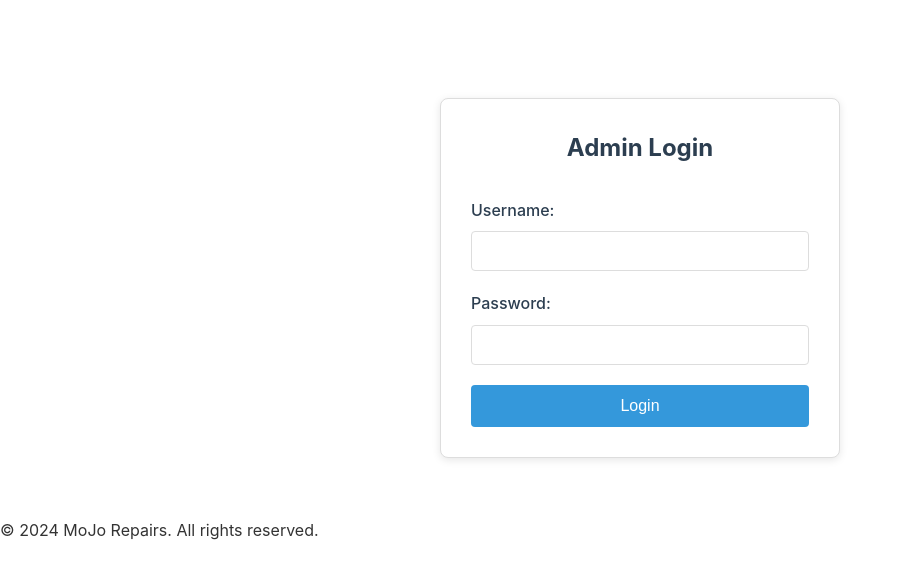
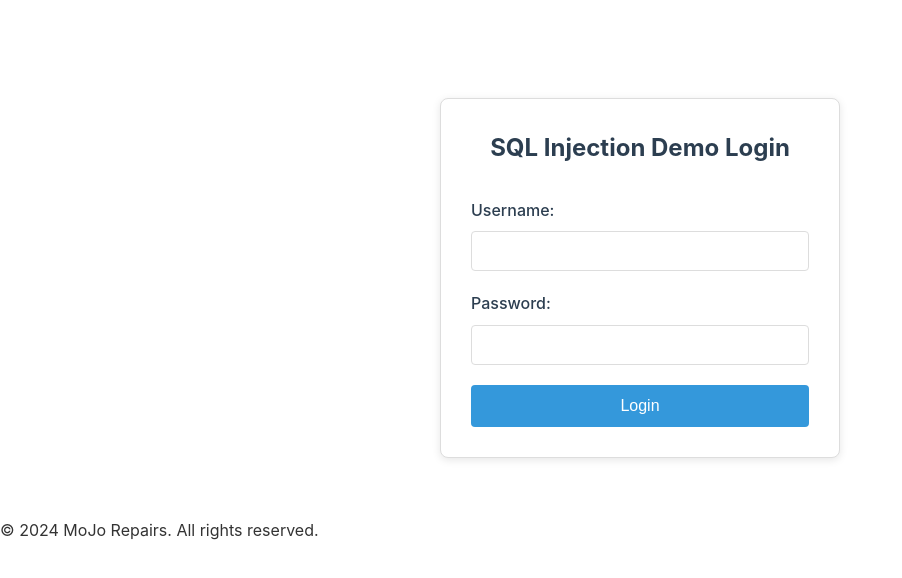
Before and after one commit to JoshMendiola/MoJoRepair, a React app: page /sql-demo/admin in a window 1280 px wide. Shown: the top 578 px of the page, without its empty margins (0-902 px from the left). Built offline with nearby package versions, Linux system fonts and the light colour scheme.

Commit message:
add functionality to VulnerableLogin.tsx

```diff
--- a/src/pages/SQLDemo/VulnerableLogin.tsx
+++ b/src/pages/SQLDemo/VulnerableLogin.tsx
@@ -1,3 +1,4 @@
+// VulnerableLogin.tsx
 import React, { useState } from 'react';
 import { useNavigate } from 'react-router-dom';
 import '../../css/VulnerableLogin.css';
@@ -11,18 +12,22 @@ const VulnerableLogin = () => {
   const handleSubmit = async (e: React.FormEvent) => {
     e.preventDefault();
     try {
-      const response = await fetch('/api/sql-demo/login', {
+      const response = await fetch('http://147.182.176.235/api/sql-demo/login', {
         method: 'POST',
         headers: {
           'Content-Type': 'application/json',
         },
         body: JSON.stringify({ username, password }),
+        credentials: 'include'  // Important for cookies if needed
       });
 
+      const data = await response.json();
+
       if (response.ok) {
+        // Successful login
         navigate('/sql-demo/employee-dashboard');
       } else {
-        setError('Login failed');
+        setError(data.message || 'Login failed');
       }
     } catch (err) {
       setError('An error occurred');
@@ -32,7 +37,7 @@ const VulnerableLogin = () => {
 
   return (
     <div className="login-container">
-      <h2>Admin Login</h2>
+      <h2>SQL Injection Demo Login</h2>
       <form onSubmit={handleSubmit}>
         <div className="form-group">
           <label htmlFor="username">Username:</label>
```
Also changed, not shown: src/routes/AppRoutes.tsx (line endings or trailing spaces).
